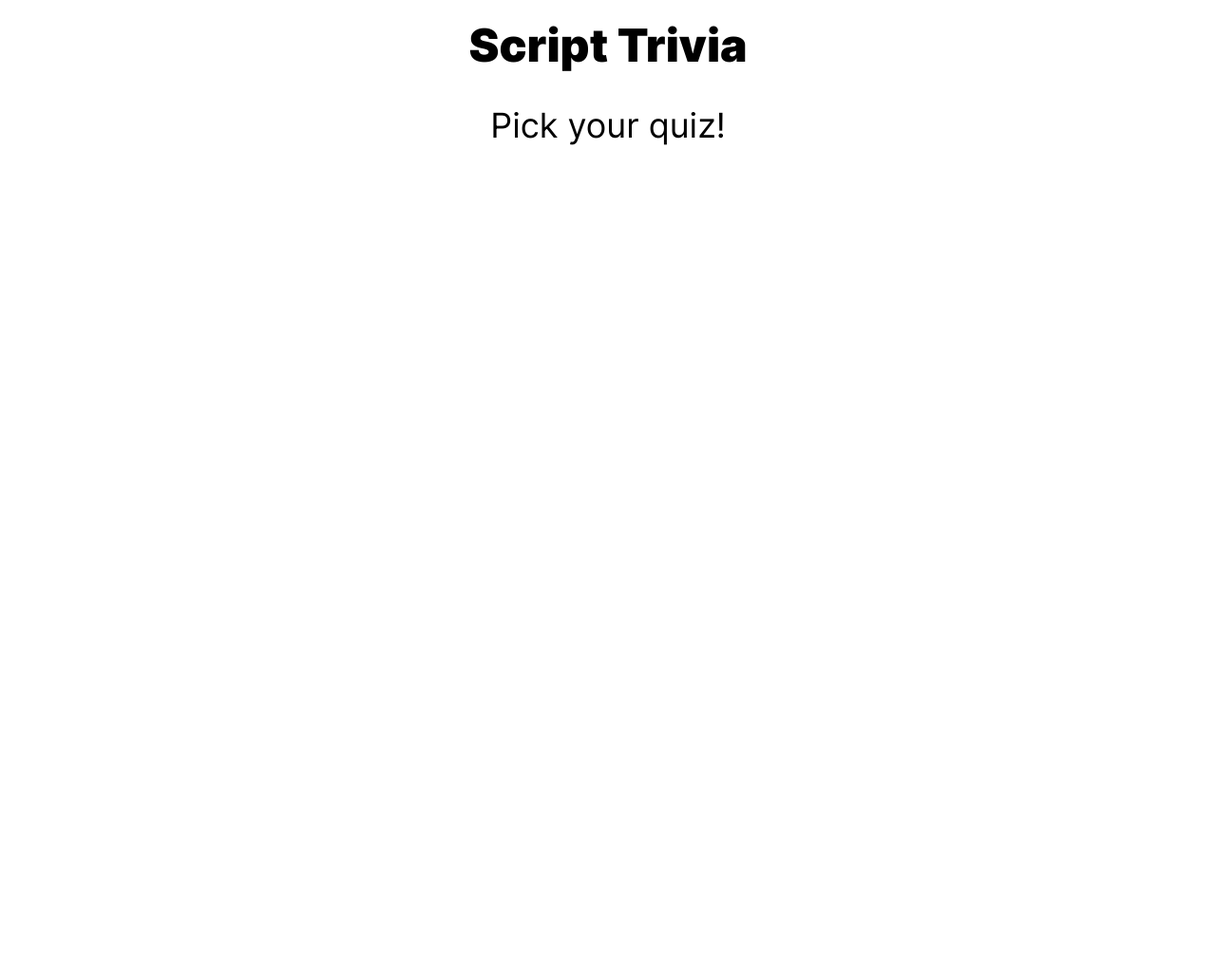
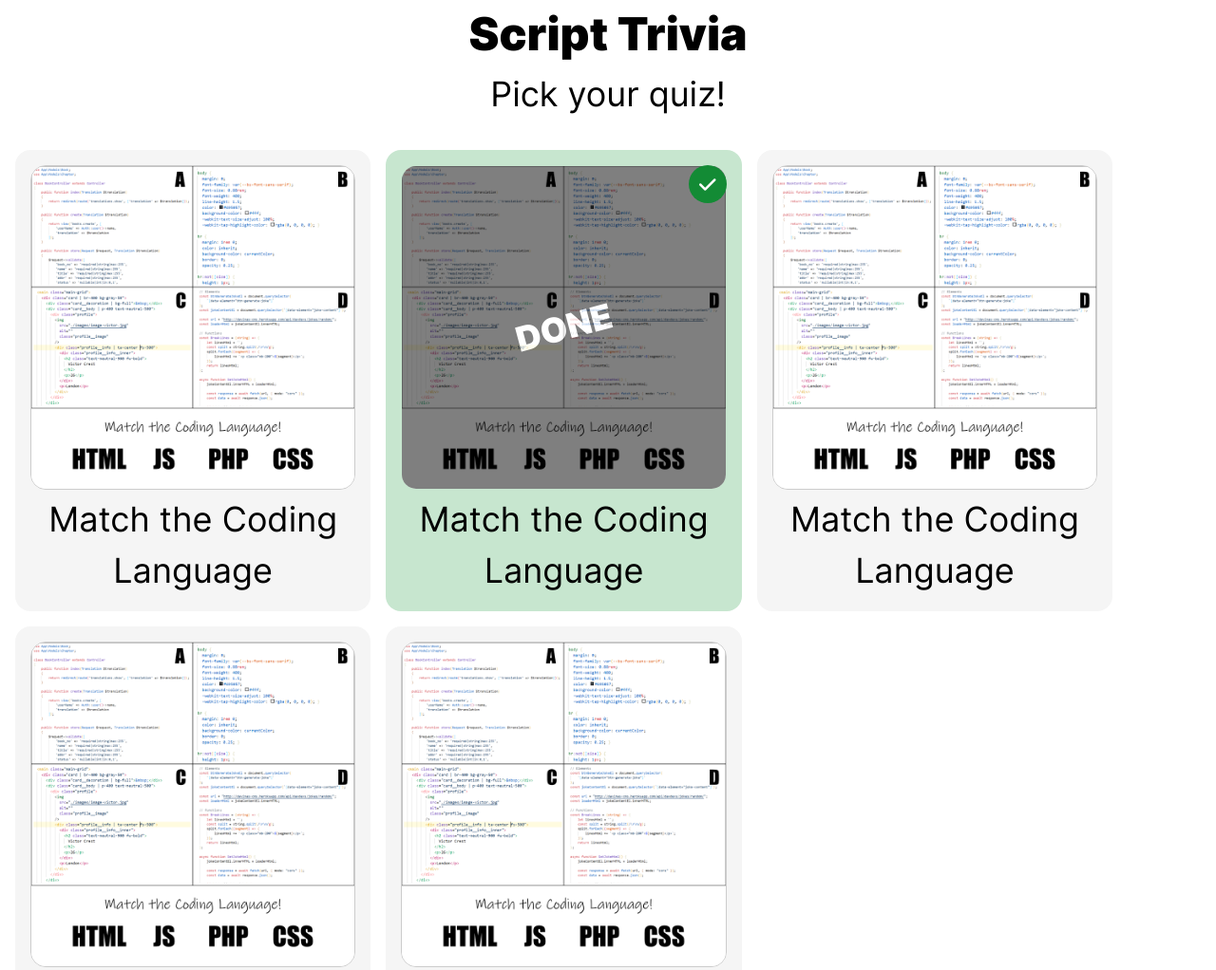
Before and after one commit to davinaleong/proj-script-trivia-template, a website built with Vite: page index.html in a window 1280 px wide. Shown: the top 1022 px of the page at 95% size. Before the commit the page ends 800 px from the top, so only its background shows below. Built offline with nearby package versions, Linux system fonts and the light colour scheme.

Commit message:
Done with quiz card

```diff
--- a/index.html
+++ b/index.html
@@ -12,14 +12,62 @@
     <link rel="icon" type="image/svg+xml" href="./src/assets/images/logo-blue-svg.svg" />
     <link rel="stylesheet" href="./src/styles/main.scss">
     <script defer src="./src/scripts/main.js"></script>
+    <script defer src="https://kit.fontawesome.com/6c0a4e7a8f.js" crossorigin="anonymous"></script>
   </head>
   <body>
     <main class="container">
-      <header class="ta-center m-f-v-400">
+      <header class="ta-center m-v-b-500">
         <h1 class="fz-xl fw-black">Script Trivia</h1>
         <p class="fz-lg">Pick your quiz!</p>
       </header>
+      <div class="card-grid">
+        <div class="card | ta-center">
+          <div class="card-image | m-v-b-200">
+            <img src="./src/assets/images/quiz.png" alt="Quiz Screenshot">
+          </div>
 
+          <h2 class="fz-lg ta-center">Match the Coding Language</h2>
+        </div>
+
+        <div class="card card-success | ta-center">
+          <div class="card-image | m-v-b-200">
+            <div class="card-overlay">
+              <p class="card-overlay-content | fz-lg fw-black">DONE</p>
+            </div>
+            <img src="./src/assets/images/quiz.png" alt="Quiz Screenshot">
+          </div>
+
+          <h2 class="fz-lg ta-center">Match the Coding Language</h2>
+
+          <div class="icon icon-success icon-card">
+            <i class="fa-solid fa-check fa-lg"></i>
+          </div>
+        </div>
+
+        <div class="card | ta-center">
+          <div class="card-image | m-v-b-200">
+            <img src="./src/assets/images/quiz.png" alt="Quiz Screenshot">
+          </div>
+
+          <h2 class="fz-lg ta-center">Match the Coding Language</h2>
+        </div>
+
+        <div class="card | ta-center">
+          <div class="card-image | m-v-b-200">
+            <img src="./src/assets/images/quiz.png" alt="Quiz Screenshot">
+          </div>
+
+          <h2 class="fz-lg ta-center">Match the Coding Language</h2>
+        </div>
+
+        <div class="card | ta-center">
+          <div class="card-image | m-v-b-200">
+            <img src="./src/assets/images/quiz.png" alt="Quiz Screenshot">
+          </div>
+
+          <h2 class="fz-lg ta-center">Match the Coding Language</h2>
+        </div>
+      </div>
     </main>
   </body>
 </html>
--- a/src/styles/_base.scss
+++ b/src/styles/_base.scss
@@ -53,7 +53,7 @@ body,
   font-size: var(--fz-body);
   font-weight: var(--fw-400);
   font-style: var(--fs-normal);
-  line-height: 2;
+  line-height: 1.5;
   position: relative;
 }
 
--- /dev/null
+++ b/src/styles/_components.scss
@@ -0,0 +1,88 @@
+.icon {
+    --icon-fz: var(--fz-md);
+    --icon-clr: var(--clr-gray-900);
+    --icon-bg-clr: var(--clr-gray-100);
+
+    --icon-size: clamp(2.25rem, 1rem + 2vw, 2.5rem);
+    --icon-border-radius: 50%;
+
+    color: var(--icon-clr);
+    background-color: var(--icon-bg-clr);
+    border-radius: var(--icon-border-radius);
+    width: var(--icon-size);
+    height: var(--icon-size);
+    display: grid;
+    place-items: center;
+}
+
+.icon-success {
+    --icon-clr: var(--clr-gray-50);
+    --icon-bg-clr: var(--clr-success-800);
+}
+
+.card-grid {
+    --card-grid-gap: var(--size-v-400);
+
+    display: flex;
+    flex-wrap: wrap;
+    gap: var(--card-grid-gap);
+}
+
+.card {
+    --card-clr: var(--clr-gray-900);
+    --card-bg-clr: var(--clr-gray-100);
+
+    --card-width: 30%;
+    --card-padding: var(--size-v-400);
+    --card-border-radius: var(--size-v-400);
+    --card-img-border: 0.01em solid var(--clr-gray-400);
+
+    max-width: var(--card-width);
+    color: var(--card-clr);
+    background-color: var(--card-bg-clr);
+    padding: var(--card-padding);
+    border-radius: var(--card-border-radius);
+    position: relative;
+    cursor: pointer;
+
+    &:hover {
+        --card-clr: var(--clr-gray-50);
+        --card-bg-clr: var(--clr-primary-500);
+        --card-img-border: 0.01em solid var(--clr-primary-500);
+    }
+
+    .icon-card {
+        position: absolute;
+        top: var(--card-padding);
+        right: var(--card-padding);
+        z-index: 1;
+    }
+
+    .card-image {
+        margin-inline: auto;
+        overflow: hidden;
+        border: var(--card-img-border);
+        border-radius: var(--card-border-radius);
+        position: relative;
+    }
+
+    .card-overlay {
+        color: var(--clr-gray-50);
+        background-color: var(--clr-gray-900);
+        opacity: 0.5;
+        position: absolute;
+        inset: 0;
+        display: grid;
+        place-items: center;
+
+        .card-overlay-content {
+            transform: rotate(-15deg);
+            transform-origin: center;
+        }
+    }
+}
+
+.card-success {
+    --card-bg-clr: var(--clr-success-100);
+    --card-img-border: 0.01em solid var(--clr-success-100);
+}
--- a/src/styles/_reset.scss
+++ b/src/styles/_reset.scss
@@ -19,6 +19,8 @@
   padding-right: 0;
   padding-bottom: 0;
   padding-left: 0;
+
+  font: inherit;
 }
 
 /* Remove list styles on ul, ol elements with a list role, which suggests default styling will be removed */
--- a/src/styles/main.scss
+++ b/src/styles/main.scss
@@ -3,5 +3,7 @@
 @import "./functions";
 @import "./reset";
 @import "./base";
+@import "./buttons";
+@import "./components";
 @import "./typography";
 @import "./helpers";
```
Also changed, not shown: src/styles/_layers.scss (added, +8 -0 lines), src/assets/images/option.png (added), src/assets/images/quiz.png (added), src/styles/_buttons.scss (added).
